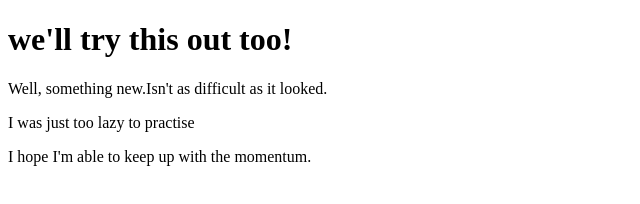
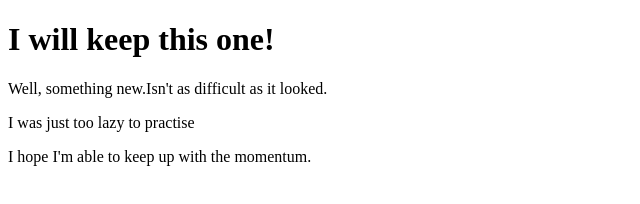
Before and after one commit to Blezyn25/devopslearning, a plain HTML site: page new.htm in a window 1280 px wide. Shown: the whole page, without its empty margins (0-640 px from the left). Drawn offline with Linux system fonts and the light colour scheme.

Commit message:
This is my conflict/Merge practise

```diff
--- a/new.htm
+++ b/new.htm
@@ -3,7 +3,7 @@
 <body>
 
 <h1>
-we'll try this out too!
+I will keep this one!
 </h1>
 <p>Well, something new.Isn't as difficult as it looked.</p>
 <p>I was just too lazy to practise</p>
```
